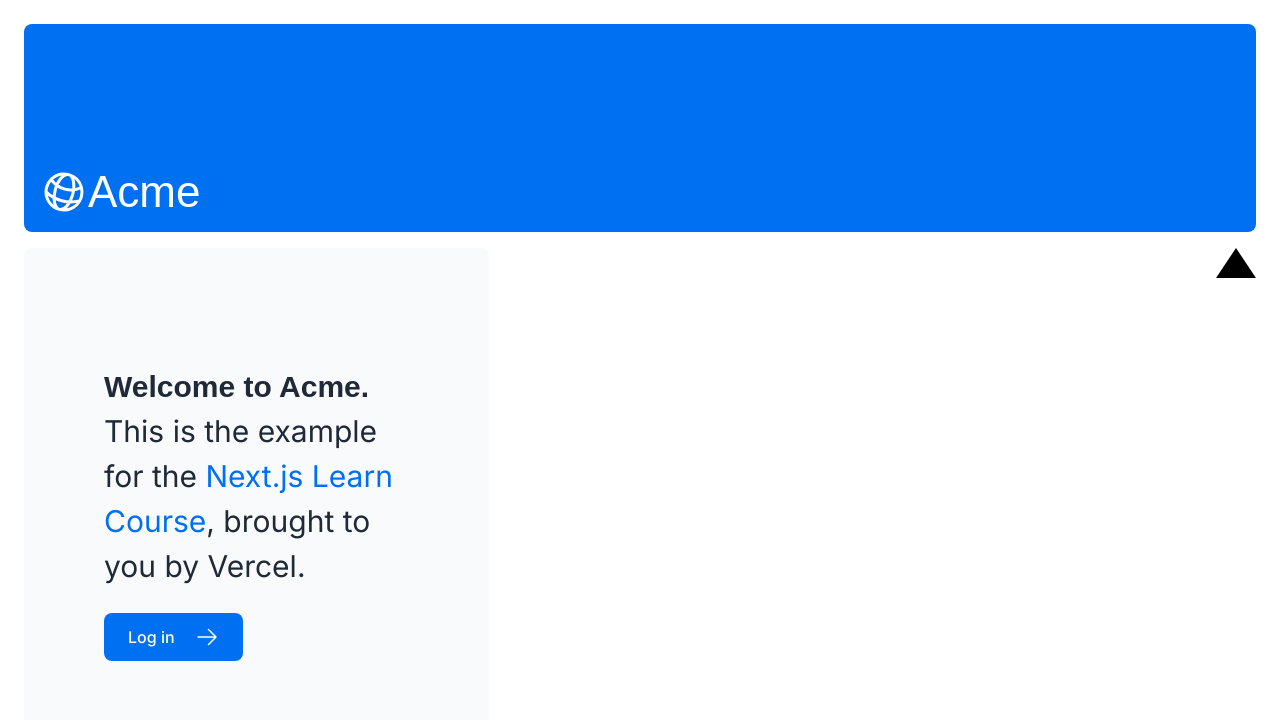
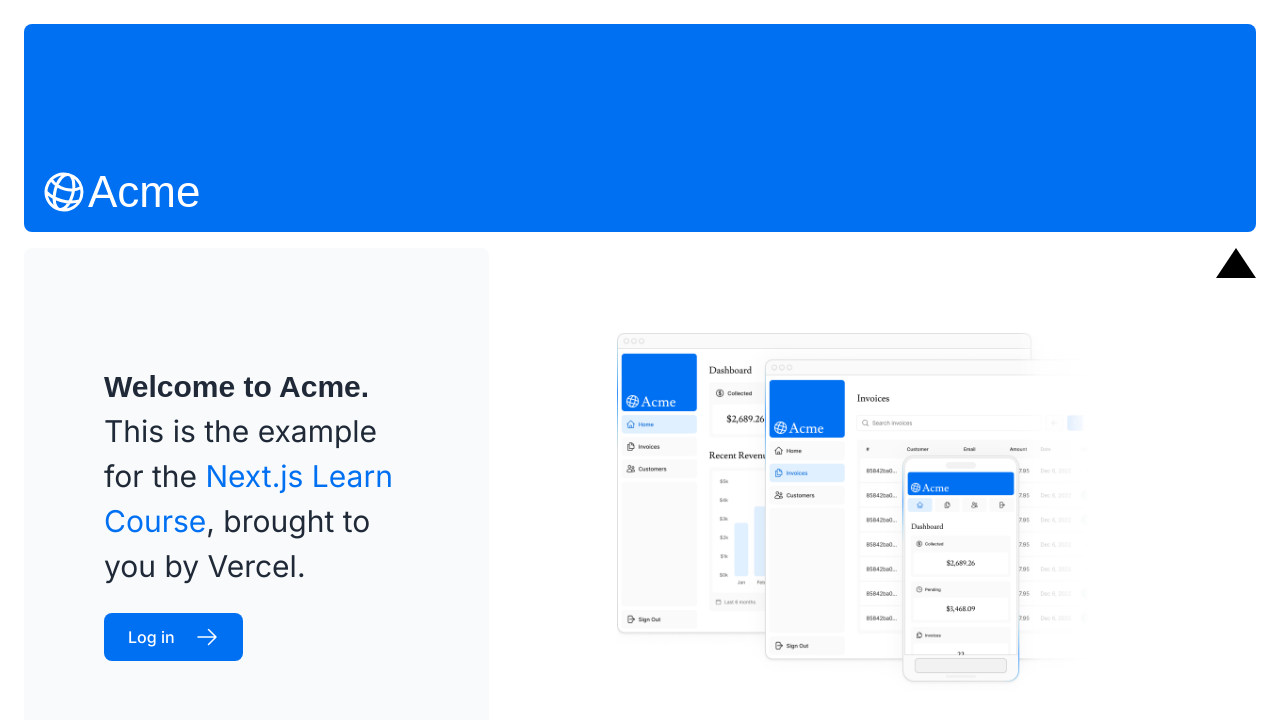
Before and after one commit to ImaMultiDev/officialnextjs-dashboard, a Next.js app: page / in a window 1280 px wide. Shown: the top 720 px of the page. Built offline with nearby package versions, Linux system fonts and the light colour scheme; a web font is replaced by a local one.

Commit message:
feat(app\page.tsx):generate Image with next/image

```diff
--- a/app/page.tsx
+++ b/app/page.tsx
@@ -3,6 +3,8 @@
 import Link from "next/link";
 import styles from "@/app/ui/home.module.css";
 import { lusitana } from "@/app/ui/fonts";
+import Image from "next/image";
+
 export default function Page() {
   return (
     <main className="flex min-h-screen flex-col p-6">
@@ -32,6 +34,21 @@
         </div>
         <div className="flex items-center justify-center p-6 md:w-3/5 md:px-28 md:py-12">
           {/* Add Hero Images Here */}
+          <Image
+            src="/hero-desktop.png"
+            width={1000}
+            height={760}
+            className="hidden md:block"
+            alt="Screenshots of the dashboard project showing desktop version"
+          />
+          {/* Add Hero Mobile Images Here */}
+          <Image
+            src="/hero-desktop.png"
+            width={560}
+            height={620}
+            className="md:hidden"
+            alt="Screenshots of the dashboard project showing desktop version"
+          />
         </div>
         <div className={styles.shape} />{" "}
       </div>
```
